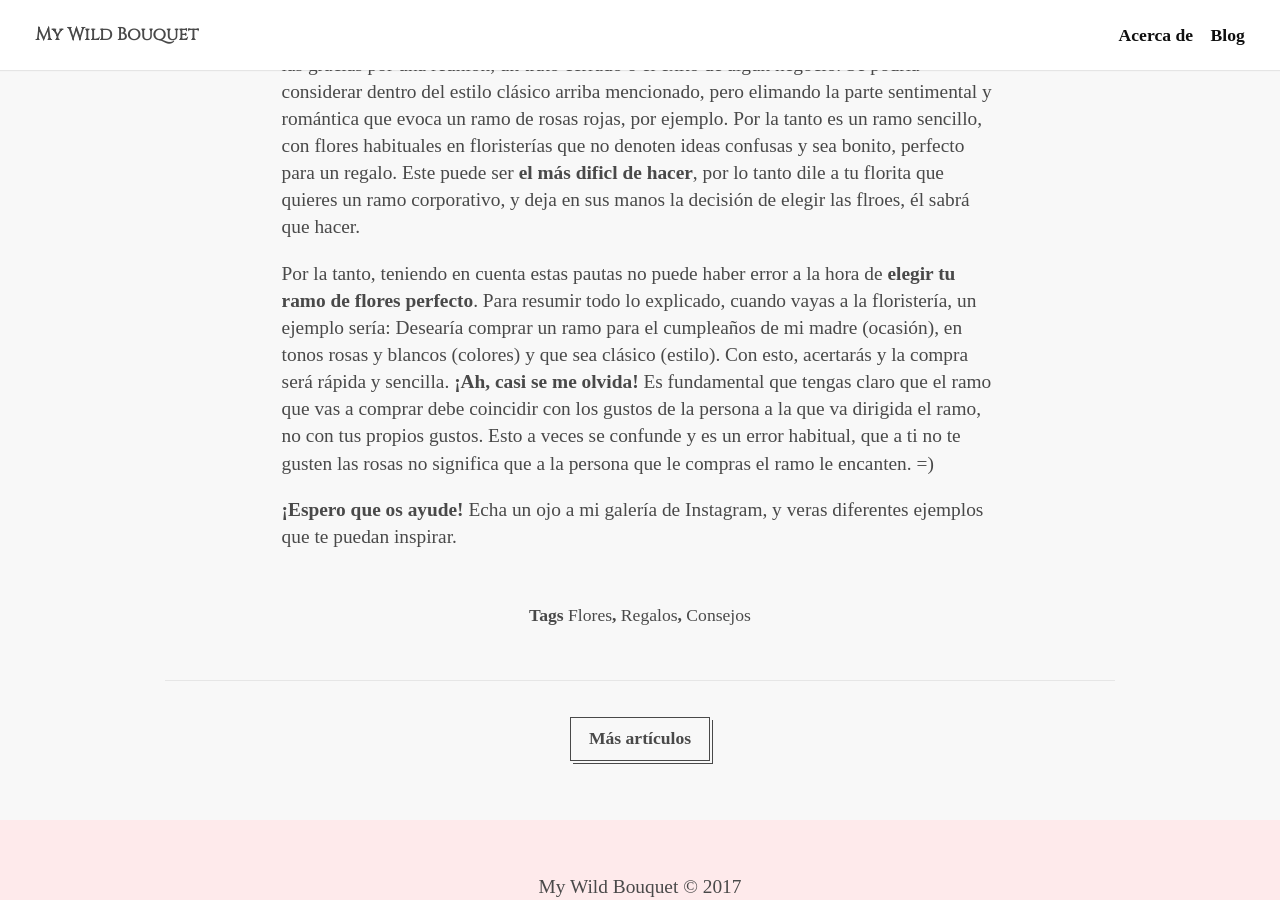
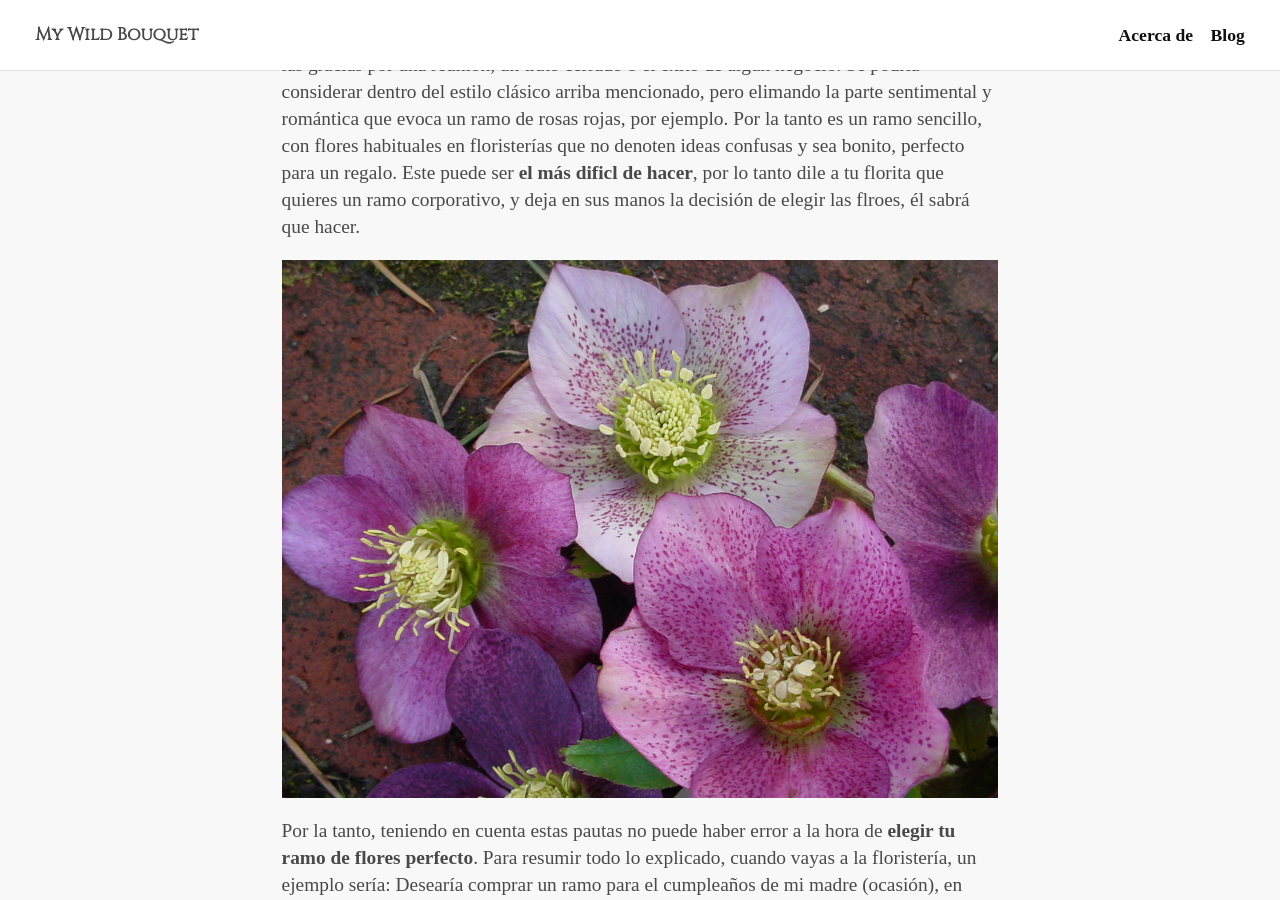
Before and after one commit to keyvanakbary/ramosilvestre.com, a Jekyll site: the page built from src/_posts/2017-12-16-el-significado-de-las-flores.md, in a window 1280 px wide and 900 px high, scrolled down 2611 px. Built offline with Jekyll 4.4.1, drawn with Linux system fonts in a browser that asks for light colours; some web fonts are replaced.

Commit message:
Update 2017-12-16-el-significado-de-las-flores.md

```diff
--- a/src/_posts/2017-12-16-el-significado-de-las-flores.md
+++ b/src/_posts/2017-12-16-el-significado-de-las-flores.md
@@ -54,6 +54,7 @@ _**#Estilo corporativo**_
 Yo definiría este estilo de ramo como **simple, sencillo y clásico**. Es un ramo que su función consiste en enviar un detalle  a personas que no conoces mucho, del entorno laboral para dar las gracias por una reunión, un trato cerrado o el éxito de algún negocio. Se podría considerar dentro del estilo clásico arriba mencionado, pero elimando la parte sentimental y romántica que evoca un ramo de rosas rojas, por ejemplo. Por la tanto es un ramo sencillo, con flores habituales en floristerías que no denoten ideas confusas y sea bonito, perfecto para un regalo. Este puede ser **el más dificl de hacer**, por lo tanto dile a tu florita que quieres un ramo corporativo, y deja en sus manos la decisión de elegir las flroes, él sabrá que hacer.
 
 
+![Significado de las flores](/assets/images/posts/significado-de-las-flores-2.jpg)
 
 
 Por la tanto, teniendo en cuenta estas pautas no puede haber error a la hora de **elegir tu ramo de flores perfecto**.
```
